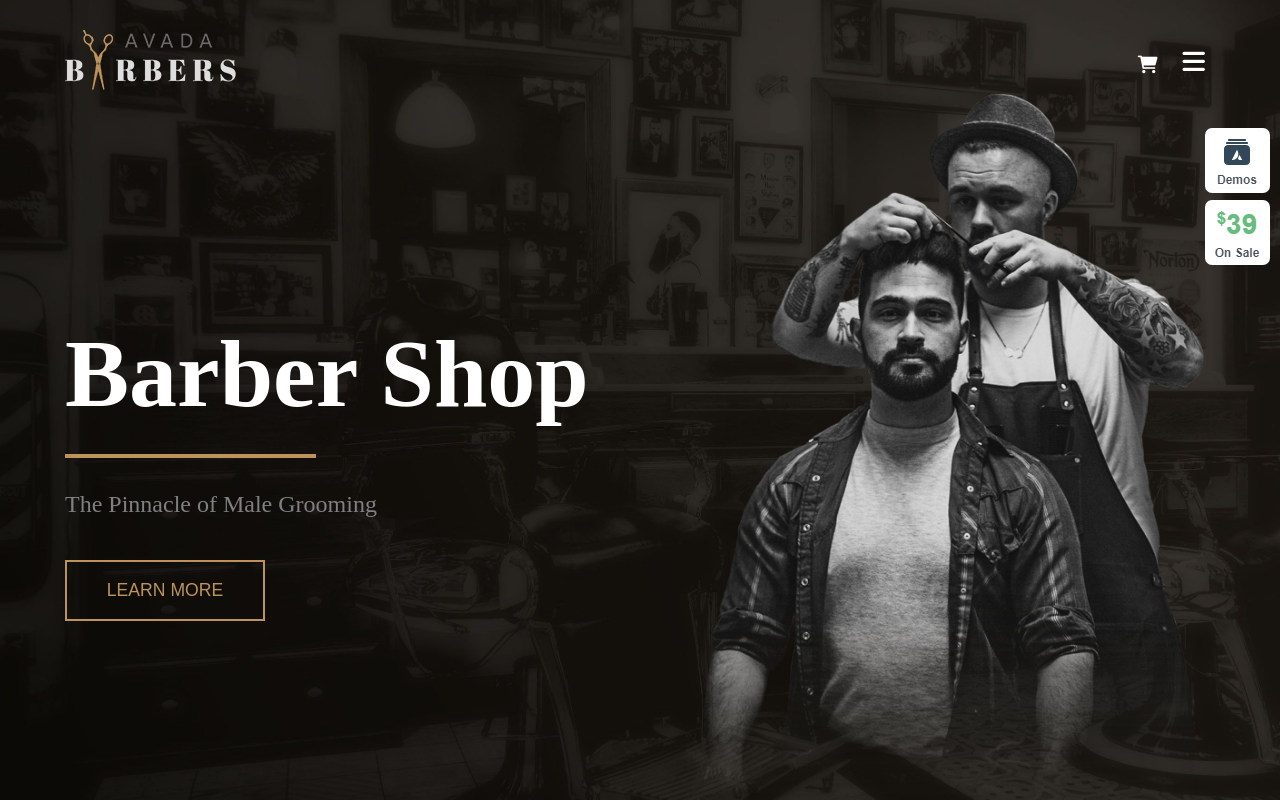
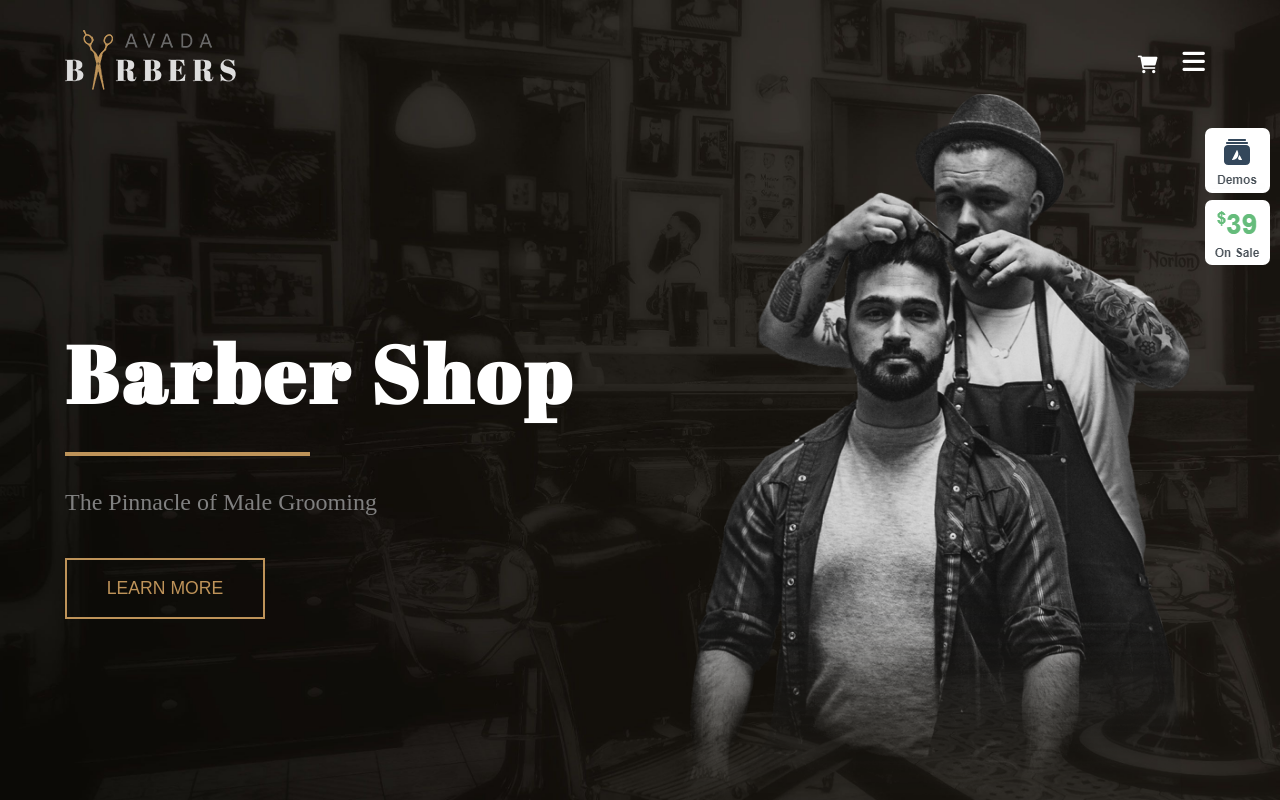
Before and after one commit to Failah/proj-html-vuejs, a Vue app: page / in a window 1280 px wide. Shown: the top 800 px of the page. Built offline with nearby package versions, Linux system fonts and the light colour scheme.

Commit message:
Add header title font

```diff
--- a/src/App.vue
+++ b/src/App.vue
@@ -17,4 +17,14 @@ export default {
 
 <style lang="scss">
 @import "./css/generics.scss";
+
+@font-face {
+  font-family: "Elephant";
+  src: local("elephant"), url(./fonts/elephant.ttf) format("truetype");
+}
+
+@font-face {
+  font-family: "Abril";
+  src: local("abril"), url(./fonts/abril.ttf) format("truetype");
+}
 </style>
--- a/src/components/HeaderComponent.vue
+++ b/src/components/HeaderComponent.vue
@@ -108,7 +108,9 @@ header {
     justify-content: center;
 
     h1 {
-      font-size: 6rem;
+      font-family: "Abril", Helvetica, Arial;
+      font-size: 5rem;
+      letter-spacing: 4px;
       color: white;
     }
 
```
Also changed, not shown: src/fonts/abril.ttf (added), src/fonts/elephant.ttf (added).
